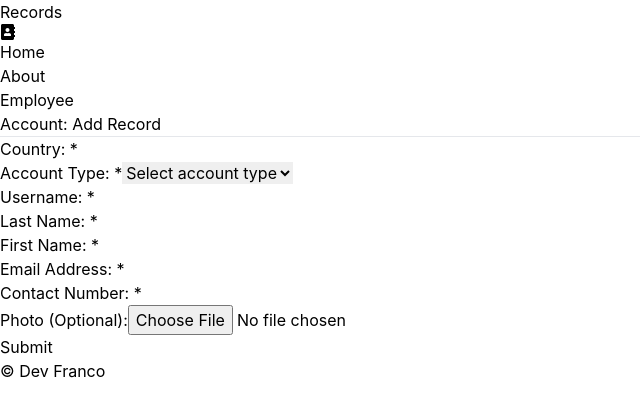
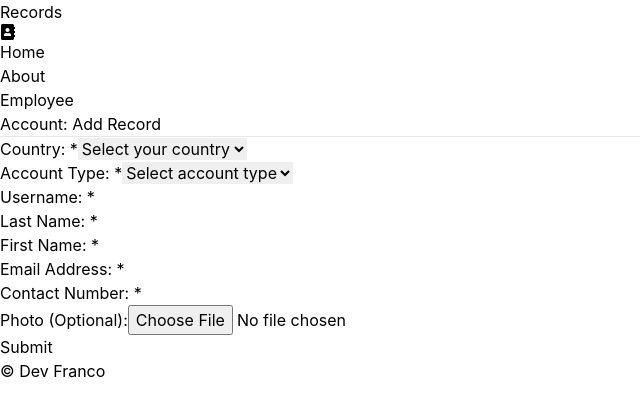
Before and after one commit to EngineerFranco/employee-crud-vercel, a React (Create React App) app in the folder client/: page /employee/add in a window 1280 px wide. Shown: the top 416 px of the page, without its empty margins (0-640 px from the left). Built offline with nearby package versions, Linux system fonts and the light colour scheme.

Commit message:
fix countries drop down list options

```diff
--- a/client/src/pages/Add.js
+++ b/client/src/pages/Add.js
@@ -80,14 +80,30 @@ function Add() {
         <label className="block text-gray-700">
           Country: <span className="text-red-500">*</span>
         </label>
-          <input
-            type="text"
+        <select
           name="country"
           value={formData.country}
           onChange={handleChange}
           required
           className="mt-1 p-2 border border-gray-300 rounded w-full"
-          />
+        >
+          <option value="" disabled>Select your country</option>
+          <option value="Philippines">Philippines</option>
+          <option value="United States">United States</option>
+          <option value="Canada">Canada</option>
+          <option value="United Kingdom">United Kingdom</option>
+          <option value="Australia">Australia</option>
+          <option value="India">India</option>
+          <option value="Germany">Germany</option>
+          <option value="France">France</option>
+          <option value="Japan">Japan</option>
+          <option value="China">China</option>
+          <option value="Thailand">Thailand</option>
+          <option value="Singapore">Singapore</option>
+          <option value="Malaysia">Malaysia</option>
+          <option value="South Korea">South Korea</option>
+          <option value="Vietnam">Vietnam</option>
+        </select>
       </div>
 
         <div className="mb-4">
--- a/client/src/pages/Update.js
+++ b/client/src/pages/Update.js
@@ -108,15 +108,33 @@ function Update() {
       <form className="w-full" onSubmit={handleSubmit}>
 
       <div className="mb-4">
-          <label className="block text-gray-700">Country: <span className="text-red-500">*</span></label>
-          <input
-            type="text"
+        <label className="block text-gray-700">
+          Country: <span className="text-red-500">*</span>
+        </label>
+        <select
           name="country"
           value={formData.country}
           onChange={handleChange}
           required
           className="mt-1 p-2 border border-gray-300 rounded w-full"
-          />
+        >
+          <option value="" disabled>Select your country</option>
+          <option value="Philippines">Philippines</option>
+          <option value="United States">United States</option>
+          <option value="Canada">Canada</option>
+          <option value="United Kingdom">United Kingdom</option>
+          <option value="Australia">Australia</option>
+          <option value="India">India</option>
+          <option value="Germany">Germany</option>
+          <option value="France">France</option>
+          <option value="Japan">Japan</option>
+          <option value="China">China</option>
+          <option value="Thailand">Thailand</option>
+          <option value="Singapore">Singapore</option>
+          <option value="Malaysia">Malaysia</option>
+          <option value="South Korea">South Korea</option>
+          <option value="Vietnam">Vietnam</option>
+        </select>
       </div>
 
         <div className="mb-4">
```
Lines whose indentation alone changed are shown as unchanged.
